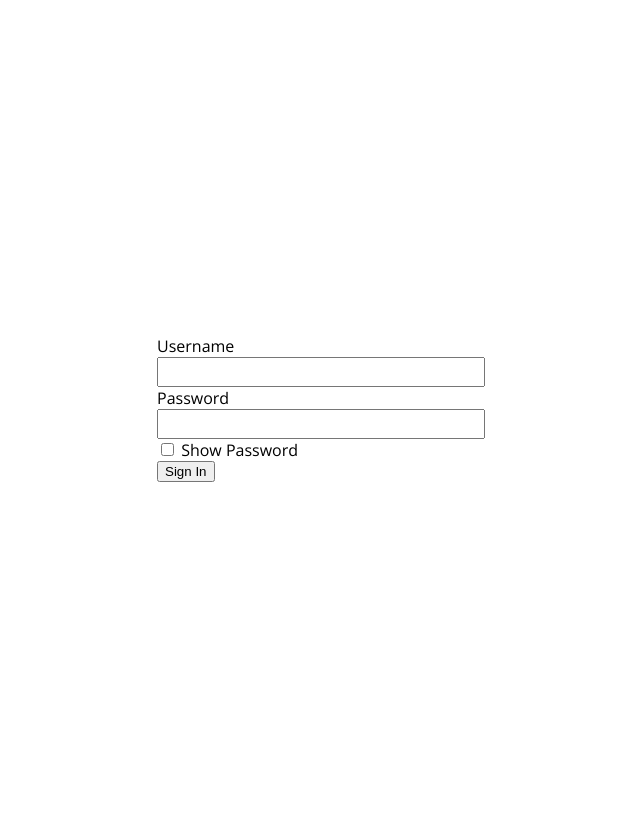
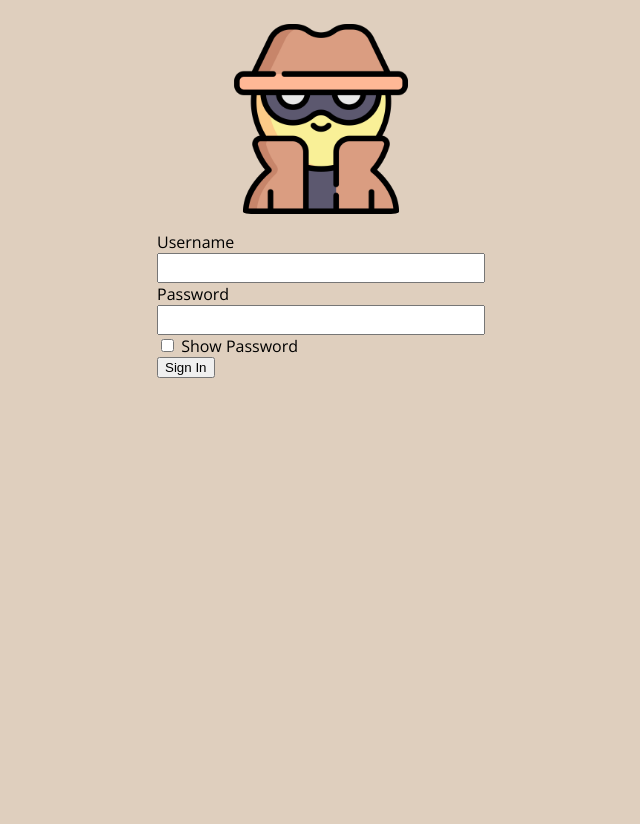
Before and after one commit to dkihe/ckst, a Django app: page /login/ in a window 1280 px wide. Shown: the whole page, without its empty margins (319-959 px from the left). Before the commit the page ends 482 px from the top, so only its background shows below. Run offline with Django 3.2, Linux system fonts and the light colour scheme.

Commit message:
small UI change to login

```diff
--- a/tutare/assets/style.css
+++ b/tutare/assets/style.css
@@ -1,3 +1,7 @@
+body {
+    background-color: #DFCFBE;
+}
+
 /* Set font to page */
 html {
     font-family: "Open Sans";
@@ -36,5 +40,14 @@ form {
     display: flex;
     justify-content: center;
     align-items: center;
-    height: 100%;
 }
+
+.imgcontainer {
+    text-align: center;
+    margin: 24px 0 12px 0;
+}
+
+img.avatar {
+    max-width: 15%;
+    border-radius: 25px;
+}
--- a/tutare/templates/login.html
+++ b/tutare/templates/login.html
@@ -1,3 +1,5 @@
+{% load static %}
+
 <!DOCTYPE html>
 <html lang="en">
     <head>
@@ -10,6 +12,11 @@
         <title>Login</title>
     </head>
     <body>
+
+    <div class="imgcontainer">
+        <img src="{% static "images/people.png" %}"  alt="Avatar" class="avatar">
+    </div>
+
         <!-- Login Form -->
         <div class="login">
             <form>
--- a/tutare/tutare/urls.py
+++ b/tutare/tutare/urls.py
@@ -17,6 +17,7 @@ from django.contrib import admin
 from django.urls import path
 from . import views
 from django.contrib.staticfiles.urls import staticfiles_urlpatterns
+
 urlpatterns = [
     path('admin/', admin.site.urls),
     path('about/', views.about),
```
Also changed, not shown: tutare/assets/login.js (+6 -6 lines), tutare/assets/images/people.png (added), tutare/tutare/settings.py (line endings or trailing spaces).
